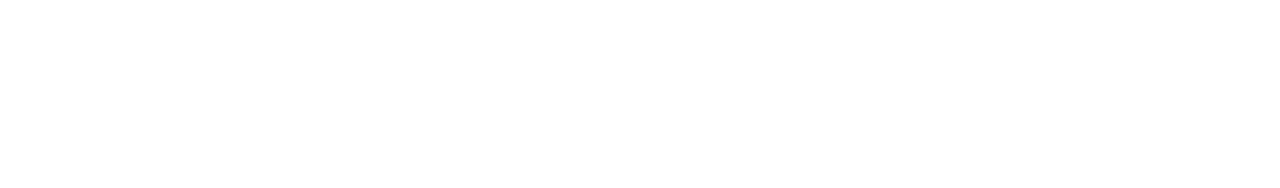
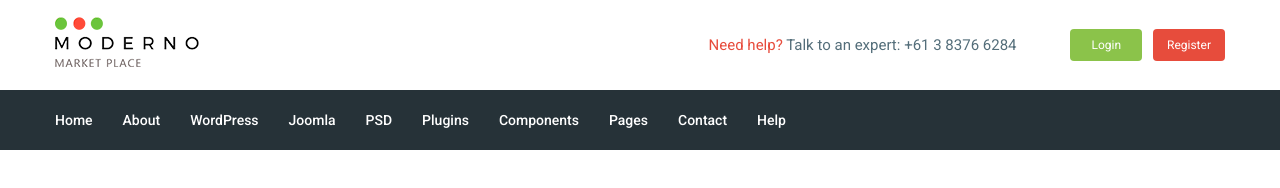
Before and after one commit to aaksi/moderno_marketplace, a website: page app/index.html in a window 1280 px wide. Drawn offline with nearby package versions, Linux system fonts and the light colour scheme; files that its build step writes are made by us from their sources.

Commit message:
added header

```diff
--- a/app/index.html
+++ b/app/index.html
@@ -3,11 +3,54 @@
 <head>
     <meta charset="UTF-8">
     <meta name="viewport" content="width=device-width, initial-scale=1.0">
-    <title>Document</title>
+    <title>Moderno</title>
     <link rel="stylesheet" href="css/libs.min.css">
+    <link href="https://fonts.googleapis.com/css2?family=Roboto:wght@400;500;700&display=swap" rel="stylesheet">
     <link rel="stylesheet" href="css/style.min.css">
 </head>
 <body>
+    <header class="header">
+        <div class="header__top">
+            <div class="container">
+                <div class="header__top-inner">
+                    <div class="header__logo">
+                        <a href=""><img src="images/logo.png" alt=""></a>
+                    </div>
+                    <div class="header__text">
+                        <a href="#"><span>Need help?</span></a>
+                        Talk to an expert:
+                        <a class="header__phone" href="tel:61383766284">+61 3 8376 6284</a>
+                    </div>
+                    <div class="header__box">
+                        <a class="basket" href="#"></a>
+                        <a class="header__btn header__btn-login" href="#">Login</a>
+                        <a class="header__btn header__btn-register" href="#">Register</a>
+                    </div>
+                </div>
+            </div>
+        </div>
+        <div class="header__menu">
+            <div class="container">
+                <nav class="menu">
+                    <ul class="menu__list">
+                        <li><a href="#">Home</a></li>
+                        <li><a href="#">About</a></li>
+                        <li><a href="#">WordPress</a></li>
+                        <li><a href="#">Joomla</a></li>
+                        <li><a href="#">PSD</a></li>
+                        <li><a href="#">Plugins</a></li>
+                        <li><a href="#">Components</a></li>
+                        <li><a href="#">Pages</a></li>
+                        <li><a href="#">Contact</a></li>
+                        <li><a href="#">Help</a></li>
+                    </ul>
+                </nav>
+            </div>
+        </div>
+    </header>
+
+
+
 
 
 
--- /dev/null
+++ b/app/scss/_global.scss
@@ -0,0 +1,35 @@
+html{
+    box-sizing: border-box;
+}
+*,
+*::before,
+*::after{
+    box-sizing: inherit;
+}
+ul,
+li{
+    margin: 0;
+    padding: 0;
+    list-style: none;
+}
+a{
+    display: inline-block;
+    text-decoration: none;
+    color: $text;
+
+}
+body{
+    font-family: 'Roboto', sans-serif;
+    font-weight: 400;
+    font-size: 15px;
+    line-height: 24px;
+    color: $text;
+}
+
+
+.container{
+    max-width: 1200px;
+    padding: 0 15px;
+    margin: 0 auto;
+
+}
--- /dev/null
+++ b/app/scss/_vars.scss
@@ -0,0 +1,4 @@
+$text: #546e7a;
+$red: #e74c3c;
+$green: #8bc34a;
+$bg: #263238;
--- a/app/scss/style.scss
+++ b/app/scss/style.scss
@@ -0,0 +1,58 @@
+@import "vars";
+@import "global";
+@import "fonts";
+
+
+
+
+.header__top-inner{
+    display: flex;
+    justify-content: space-between;
+    height: 90px;
+    align-items: center;
+}
+.header__text{
+    margin-left: auto;
+    margin-right: 50px;
+    span{
+        color: $red;
+    }
+}
+.header__btn{
+    padding: 4px;
+    width: 72px;
+    border-radius: 4px;
+    text-align: center;
+    color:#fff;
+    font-size: 12px;
+}
+.header__btn-login{
+    background-color: $green;
+}
+.header__btn-register{
+    background-color: $red;
+    margin-left: 7px;
+}
+.header__menu{
+    background-color: $bg;
+}
+.menu{
+
+}
+.menu__list{
+    display: flex;
+    align-items: center;
+    height: 60px;
+    li{
+
+        display: inline-block;
+        & + li{
+            margin-left: 30px;
+        }
+    }
+    a{
+        color: #fff;
+        font-size: 14px;
+        font-weight: 500;
+    }
+}
--- a/gulpfile.js
+++ b/gulpfile.js
@@ -10,7 +10,7 @@ let gulp         = require('gulp'),
     cssmin = require('gulp-cssmin');
 
 gulp.task('sass', function(){
-    return gulp.src('app/scss/style.scss')
+    return gulp.src('app/scss/**/*.scss')
         .pipe(sass({outputStyle: 'compressed'}))
         .pipe(rename({suffix : '.min'}))
         .pipe(autoprefixer({
```
Also changed, not shown: app/scss/_fonts.scss (added, +8 -0 lines), app/css/style.min.css, app/fonts/Roboto-Regular.ttf (added), app/fonts/Roboto-Regular.woff (added), app/fonts/Roboto-Regular.woff2 (added), app/images/logo.png (added).
